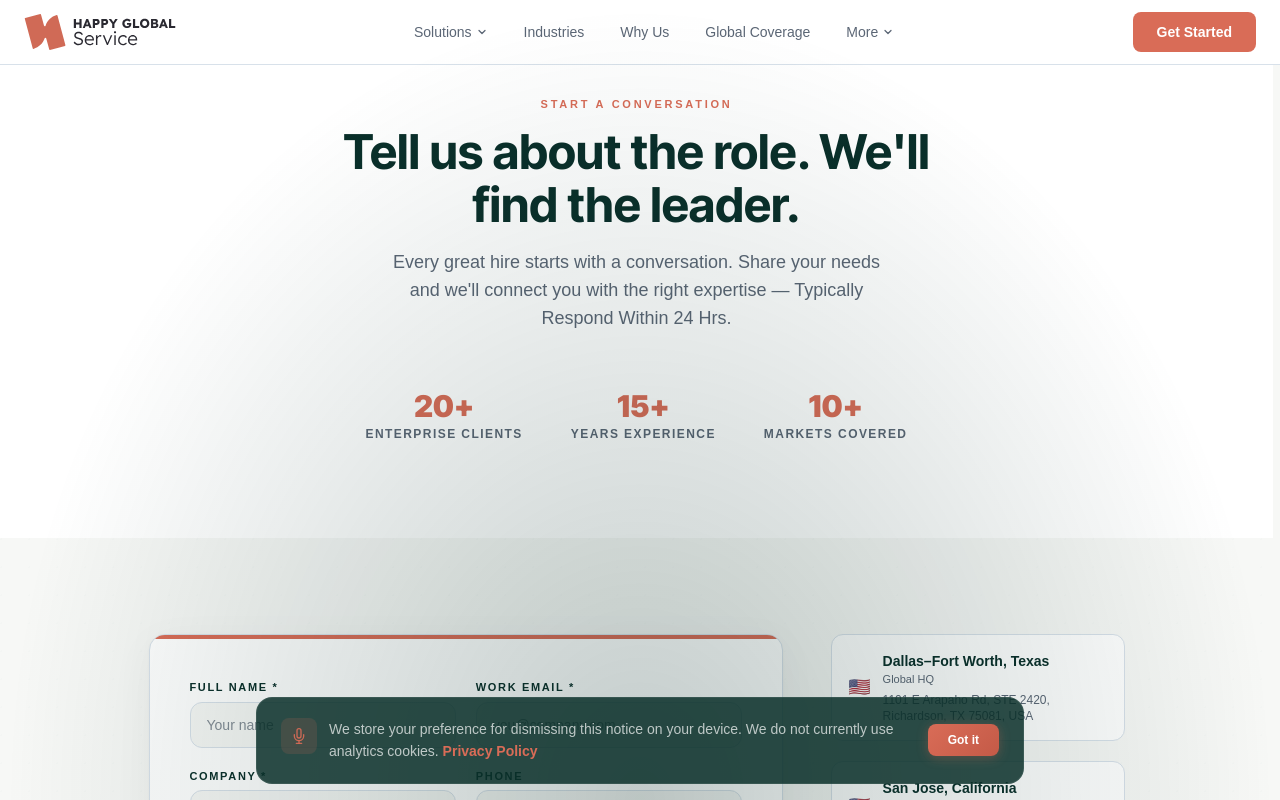
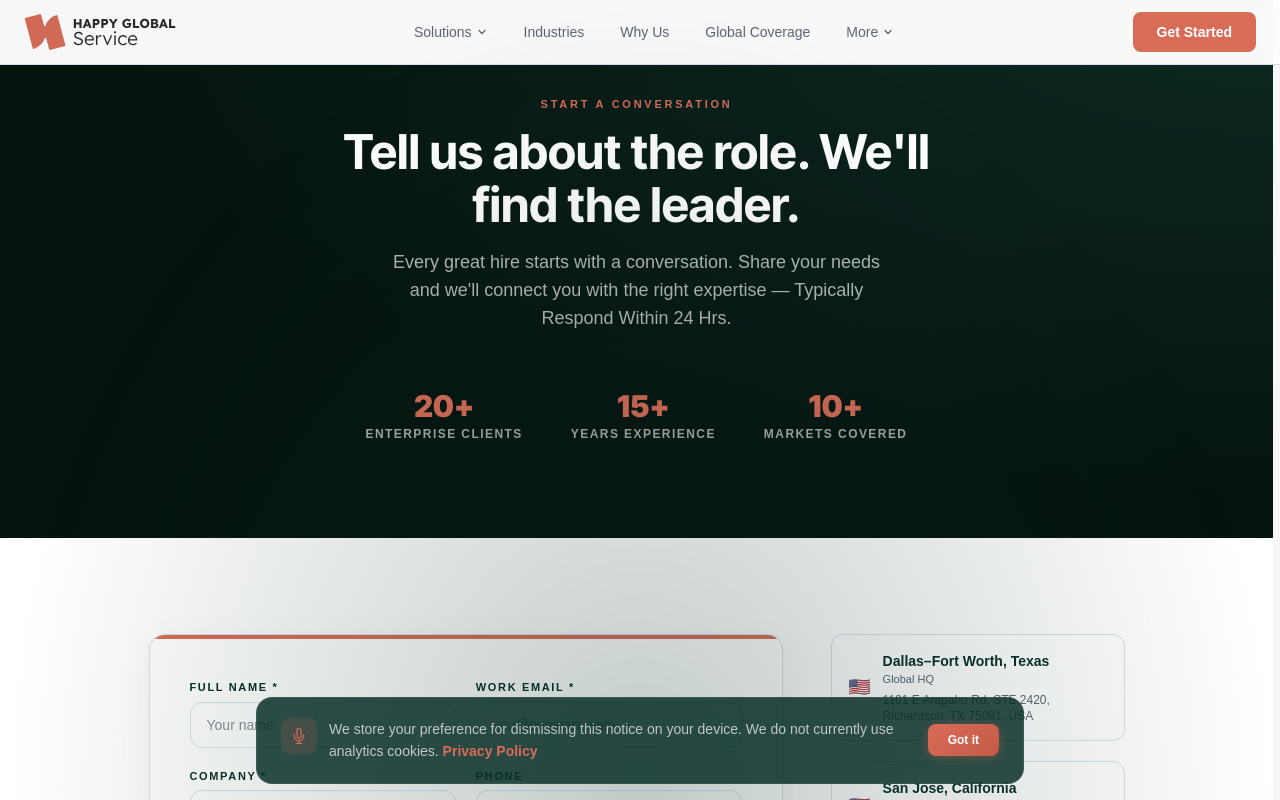
Before and after one commit to Martin-Yoann/Services, a Next.js app: page /contact in a window 1280 px wide. Shown: the top 800 px of the page. Built offline with nearby package versions, Linux system fonts and the light colour scheme; a web font is replaced by a local one.

Commit message:
Use dark contact hero and white form backgrounds

```diff
--- a/app/components/Contact.tsx
+++ b/app/components/Contact.tsx
@@ -48,14 +48,15 @@ export default function Contact() {
   return (
     <>
       {/* ═══════════════ HERO STRIP ═══════════════ */}
-      <section className="relative py-16 md:py-24 bg-white overflow-hidden">
-        <div className="container mx-auto px-6">
+      <section className="relative py-16 md:py-24 bg-[#061410] overflow-hidden">
+        <div className="absolute inset-0 pointer-events-none bg-[radial-gradient(ellipse_at_top_right,rgba(45,138,122,0.18),transparent_65%)]" />
+        <div className="relative container mx-auto px-6">
           <div className="text-center max-w-2xl mx-auto mb-10 md:mb-14">
             <p className="text-[11px] font-bold uppercase tracking-[0.25em] text-[#D96C57] mb-3">Start a Conversation</p>
-            <h1 className="text-3xl md:text-5xl font-bold text-[#0a2f2a] mb-4" style={{ fontFamily: "var(--hg-font-heading)", lineHeight: 1.12 }}>
+            <h1 className="text-3xl md:text-5xl font-bold text-white mb-4" style={{ fontFamily: "var(--hg-font-heading)", lineHeight: 1.12 }}>
               Tell us about the role.<br className="sm:hidden" /> We&apos;ll find the leader.
             </h1>
-            <p className="text-base md:text-lg text-[#5b6675] max-w-lg mx-auto">
+            <p className="text-base md:text-lg text-white/70 max-w-lg mx-auto">
               Every great hire starts with a conversation. Share your needs and we&apos;ll connect you with the right expertise — Typically Respond Within 24 Hrs.
             </p>
           </div>
@@ -65,7 +66,7 @@ export default function Contact() {
             {trustPoints.map((t) => (
               <div key={t.l} className="text-center">
                 <p className="text-2xl md:text-3xl font-black text-[#D96C57]" style={{ fontFamily: "var(--hg-font-heading)" }}>{t.v}</p>
-                <p className="text-[11px] md:text-xs font-semibold uppercase tracking-[0.12em] text-[#5b6675] mt-0.5">{t.l}</p>
+                <p className="text-[11px] md:text-xs font-semibold uppercase tracking-[0.12em] text-white/65 mt-0.5">{t.l}</p>
               </div>
             ))}
           </div>
@@ -73,7 +74,7 @@ export default function Contact() {
       </section>
 
       {/* ═══════════════ FORM + SIDEBAR ═══════════════ */}
-      <section className="relative py-16 md:py-24" style={{ background: "var(--hg-color-bg)" }}>
+      <section className="relative py-16 md:py-24 bg-white">
         <div className="absolute inset-0 pointer-events-none opacity-[0.012]" style={{ backgroundImage: "radial-gradient(circle at 1.5px 1.5px, #0a2f2a 1px, transparent 0)", backgroundSize: "28px 28px" }} />
 
         <div className="container mx-auto px-6 max-w-5xl relative">
@@ -117,7 +118,7 @@ export default function Contact() {
                     <div>
                       <label htmlFor="inquiryType" className="block text-[11px] font-bold uppercase tracking-[0.15em] text-[#0a2f2a] mb-1.5">Inquiry Type</label>
                       <select id="inquiryType" name="inquiryType" value={form.inquiryType} onChange={update}
-                        className="w-full px-4 py-3 border border-[#d8e1ea] rounded-xl text-sm bg-[var(--hg-color-bg)] focus:outline-none focus:border-[#D96C57] focus:ring-2 focus:ring-[#D96C57]/10 transition-all duration-300 cursor-pointer">
+                        className="w-full px-4 py-3 border border-[#d8e1ea] rounded-xl text-sm bg-white focus:outline-none focus:border-[#D96C57] focus:ring-2 focus:ring-[#D96C57]/10 transition-all duration-300 cursor-pointer">
                         <option value="hiring">Hiring Inquiry</option>
                         <option value="advisory">Talent Advisory</option>
                         <option value="partnership">Partnership</option>
@@ -128,7 +129,7 @@ export default function Contact() {
                     <div>
                       <label htmlFor="message" className="block text-[11px] font-bold uppercase tracking-[0.15em] text-[#0a2f2a] mb-1.5">Message</label>
                       <textarea id="message" name="message" value={form.message} onChange={update} required rows={4}
-                        className="w-full px-4 py-3 border border-[#d8e1ea] rounded-xl text-sm bg-[var(--hg-color-bg)] focus:outline-none focus:border-[#D96C57] focus:ring-2 focus:ring-[#D96C57]/10 transition-all duration-300 resize-none"
+                        className="w-full px-4 py-3 border border-[#d8e1ea] rounded-xl text-sm bg-white focus:outline-none focus:border-[#D96C57] focus:ring-2 focus:ring-[#D96C57]/10 transition-all duration-300 resize-none"
                         placeholder="Tell us about your hiring needs, the role, and what you're looking for..." />
                     </div>
                     {result && !result.success && (
@@ -222,7 +223,7 @@ function Field({ label, name, value, onChange, placeholder, type = "text", requi
       <label className="block text-[11px] font-bold uppercase tracking-[0.15em] text-[#0a2f2a] mb-1.5" htmlFor={name}>{label}{required && " *"}</label>
       <input
         id={name} type={type} name={name} value={value} onChange={onChange} required={required}
-        className="w-full px-4 py-3 border border-[#d8e1ea] rounded-xl text-sm bg-[var(--hg-color-bg)] focus:outline-none focus:border-[#D96C57] focus:ring-2 focus:ring-[#D96C57]/10 transition-all duration-300"
+        className="w-full px-4 py-3 border border-[#d8e1ea] rounded-xl text-sm bg-white focus:outline-none focus:border-[#D96C57] focus:ring-2 focus:ring-[#D96C57]/10 transition-all duration-300"
         placeholder={placeholder} />
     </div>
   );
```
